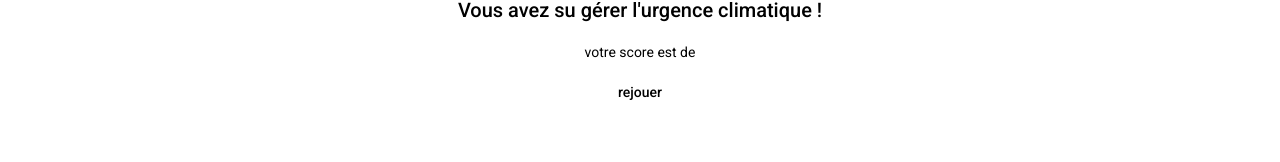
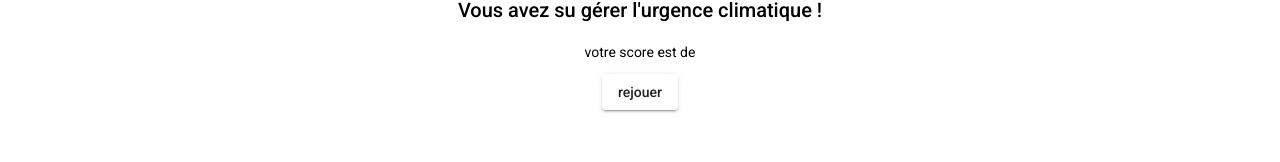
Before and after one commit to KilliannH/Ecolead, an Angular app: page /victory in a window 1280 px wide. Shown: the part 138-300 px from the top of the page. Built offline with nearby package versions, Linux system fonts and the light colour scheme.

Commit message:
added raised button victory

```diff
--- a/src/app/components/game/victory/victory.component.html
+++ b/src/app/components/game/victory/victory.component.html
@@ -3,6 +3,6 @@
   <h1>Victoire !</h1>
   <h2>Vous avez su gérer l'urgence climatique !</h2>
   <p>{{localService.commander_name}} votre score est de  {{localService.score}}</p>
-  <button mat-button  routerLink="/commander">rejouer</button>
+  <button mat-raised-button  routerLink="/commander">rejouer</button>
 
 </div>
```
